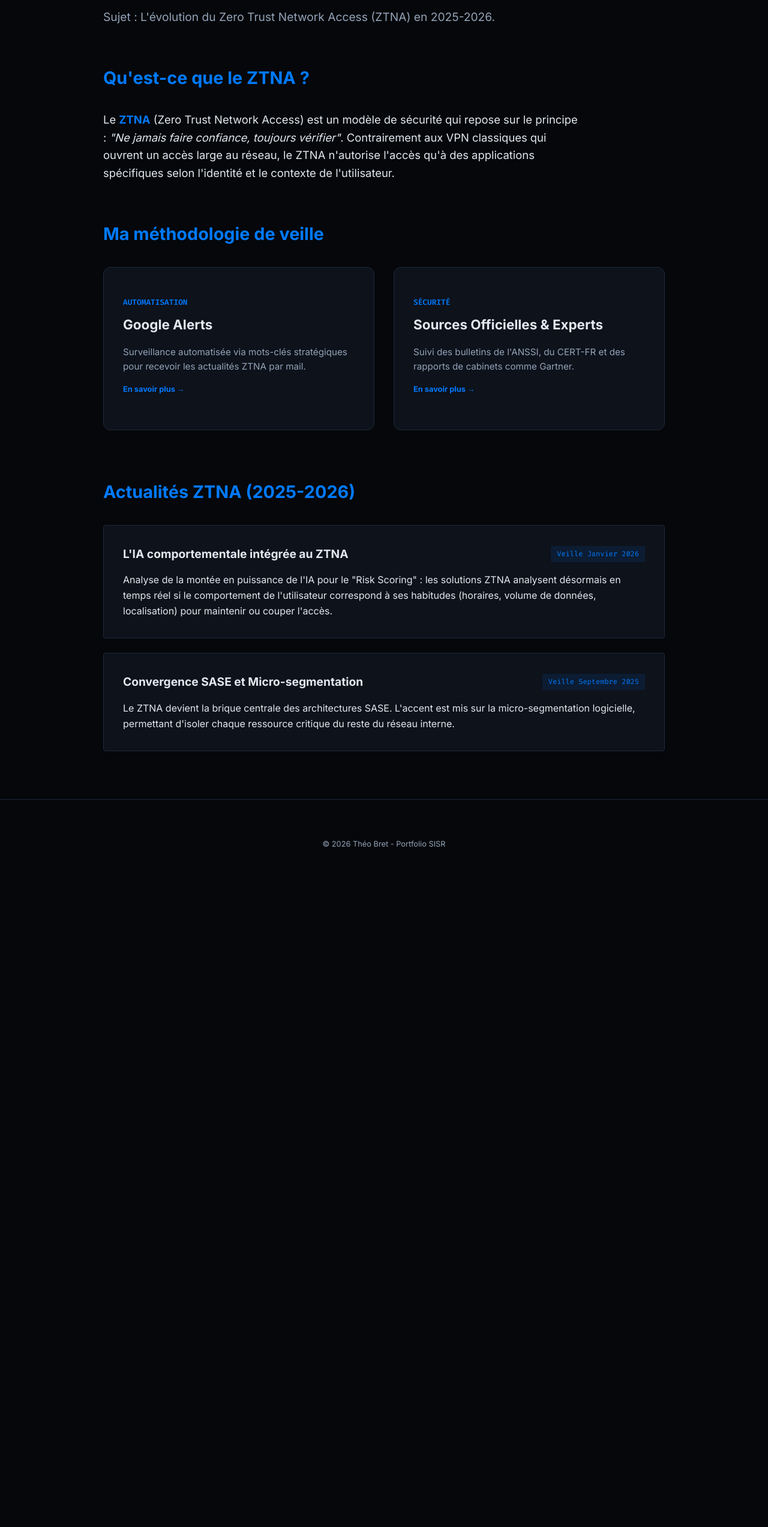
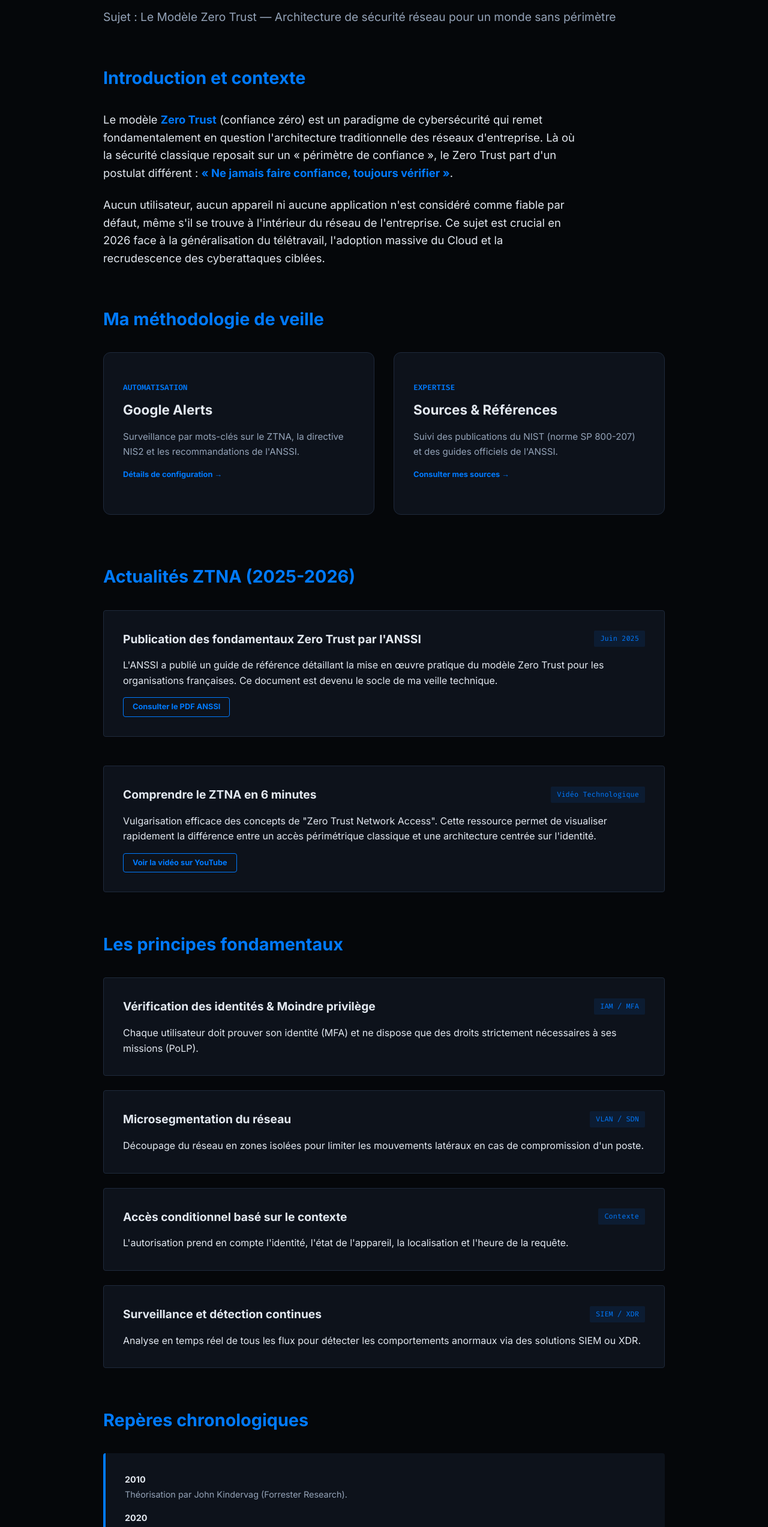
Before and after one commit to theobret/portfolio, a plain HTML site: page veille.html in a window 1280 px wide. Shown: the part 135-2680 px from the top of the page at 60% size. Before the commit the page ends 1617 px from the top, so only its background shows below. Drawn offline with Linux system fonts and the light colour scheme.

Commit message:
maj veille

```diff
--- a/veille.html
+++ b/veille.html
@@ -26,99 +26,158 @@
     <header class="page-header">
         <div class="container">
             <h1>Veille <span>Technologique</span></h1>
-            <p class="subtitle">Sujet : L'évolution du Zero Trust Network Access (ZTNA) en 2025-2026.</p>
+            <p class="subtitle">Sujet : Le Modèle Zero Trust — Architecture de sécurité réseau pour un monde sans périmètre</p>
         </div>
     </header>
 
     <section class="container">
+        <!-- 1. Introduction & Contexte -->
         <div class="bio-content">
-            <h2 class="section-title">Qu'est-ce que le ZTNA ?</h2>
-            <p>Le <strong>ZTNA</strong> (Zero Trust Network Access) est un modèle de sécurité qui repose sur le principe : <em>"Ne jamais faire confiance, toujours vérifier"</em>. Contrairement aux VPN classiques qui ouvrent un accès large au réseau, le ZTNA n'autorise l'accès qu'à des applications spécifiques selon l'identité et le contexte de l'utilisateur.</p>
+            <h2 class="section-title">Introduction et contexte</h2>
+            <p>Le modèle <strong>Zero Trust</strong> (confiance zéro) est un paradigme de cybersécurité qui remet fondamentalement en question l'architecture traditionnelle des réseaux d'entreprise. Là où la sécurité classique reposait sur un « périmètre de confiance », le Zero Trust part d'un postulat différent : <strong>« Ne jamais faire confiance, toujours vérifier »</strong>.</p>
+            <p>Aucun utilisateur, aucun appareil ni aucune application n'est considéré comme fiable par défaut, même s'il se trouve à l'intérieur du réseau de l'entreprise. Ce sujet est crucial en 2026 face à la généralisation du télétravail, l'adoption massive du Cloud et la recrudescence des cyberattaques ciblées.</p>
         </div>
 
+        <!-- 2. Méthodologie interactive -->
         <h2 class="section-title">Ma méthodologie de veille</h2>
         <div class="projects-grid">
-
             <a href="#google-alerts" class="project-card clickable">
                 <div class="project-content">
                     <span class="tag">Automatisation</span>
                     <h3>Google Alerts</h3>
-                    <p>Surveillance automatisée via mots-clés stratégiques pour recevoir les actualités ZTNA par mail. <span>En savoir plus →</span></p>
+                    <p>Surveillance par mots-clés sur le ZTNA, la directive NIS2 et les recommandations de l'ANSSI. <span>Détails de configuration →</span></p>
                 </div>
             </a>
 
             <a href="#sources-officielles" class="project-card clickable">
                 <div class="project-content">
-                    <span class="tag">Sécurité</span>
-                    <h3>Sources Officielles & Experts</h3>
-                    <p>Suivi des bulletins de l'ANSSI, du CERT-FR et des rapports de cabinets comme Gartner. <span>En savoir plus →</span></p>
+                    <span class="tag">Expertise</span>
+                    <h3>Sources & Références</h3>
+                    <p>Suivi des publications du NIST (norme SP 800-207) et des guides officiels de l'ANSSI. <span>Consulter mes sources →</span></p>
                 </div>
             </a>
         </div>
 
+        <!-- Blocs de détails dynamiques -->
         <div class="veille-details">
-
             <div id="google-alerts" class="detail-block">
                 <h2 class="section-title">Focus : Flux via Google Alerts</h2>
                 <article class="mission-item">
                     <div class="mission-header">
-                        <h3>Automatisation du flux d'information</h3>
+                        <h3>Configuration des alertes (2025-2026)</h3>
                         <span class="tech-label">Outil : Google Alerts</span>
                     </div>
                     <div class="mission-body">
-                        <p>Plutôt que d'utiliser un agrégateur classique, j'ai configuré <strong>Google Alerts</strong> pour créer un flux de veille personnalisé directement dans ma boîte mail. Cela me permet de filtrer les publications les plus pertinentes de 2025 et 2026.</p>
-                        <p>Mes requêtes de surveillance incluent :</p>
+                        <p>J'ai configuré un système d'alertes automatisées pour recevoir les dernières actualités sur des termes stratégiques :</p>
                         <ul>
-                            <li><code>"ZTNA" + "Zero Trust Architecture"</code></li>
-                            <li><code>"ZTNA" vs "VPN" + 2026</code></li>
-                            <li><code>"SASE" + "Cybersecurity trends"</code></li>
+                            <li><strong>"ANSSI" + "Zero Trust" :</strong> Pour suivre l'application du guide publié en juin 2025.</li>
+                            <li><strong>"Directive NIS2" + "segmentation réseau" :</strong> Pour l'aspect réglementaire européen.</li>
+                            <li><strong>"ZTNA" + "Cloud Security" :</strong> Pour les évolutions techniques des solutions du marché.</li>
                         </ul>
                     </div>
                 </article>
             </div>
 
             <div id="sources-officielles" class="detail-block">
-                <h2 class="section-title">Focus : Sources Officielles & Experts</h2>
+                <h2 class="section-title">Focus : Références Institutionnelles</h2>
                 <article class="mission-item">
                     <div class="mission-header">
-                        <h3>Expertise et Réglementation</h3>
-                        <span class="tech-label">ANSSI / CERT-FR</span>
+                        <h3>Normes et Guides officiels</h3>
+                        <span class="tech-label">ANSSI / NIST</span>
                     </div>
                     <div class="mission-body">
-                        <p>L'ANSSI reste ma référence pour les recommandations de sécurité. En complément des alertes Google, je consulte manuellement :</p>
+                        <p>Ma veille repose sur des socles théoriques et réglementaires solides :</p>
                         <ul>
-                            <li><strong>Le CERT-FR :</strong> Pour les alertes sur les vulnérabilités des solutions ZTNA/VPN.</li>
-                            <li><strong>Gartner / Forrester :</strong> Pour comprendre le positionnement des leaders du marché (Cloudflare, Zscaler, Fortinet).</li>
-                            <li><strong>Le Monde Informatique :</strong> Pour les études de cas d'entreprises passant au Zero Trust en 2025.</li>
+                            <li><strong>ANSSI :</strong> Guide « Modèle Zero Trust — Les Fondamentaux » (juin 2025).</li>
+                            <li><strong>NIST SP 800-207 :</strong> La norme internationale définissant l'architecture Zero Trust.</li>
+                            <li><strong>Forrester Research :</strong> Les travaux de John Kindervag, fondateur du concept.</li>
                         </ul>
                     </div>
                 </article>
             </div>
-
         </div>
 
+        <!-- 3. Actualités ZTNA -->
         <h2 class="section-title">Actualités ZTNA (2025-2026)</h2>
+        <div class="mission-list" style="margin-bottom: 4rem;">
+            <!-- Carte ANSSI -->
+            <article class="mission-item" style="margin-bottom: 1.5rem;">
+                <div class="mission-header">
+                    <h3>Publication des fondamentaux Zero Trust par l'ANSSI</h3>
+                    <span class="tech-label">Juin 2025</span>
+                </div>
+                <div class="mission-body">
+                    <p>L'ANSSI a publié un guide de référence détaillant la mise en œuvre pratique du modèle Zero Trust pour les organisations françaises. Ce document est devenu le socle de ma veille technique.</p>
+                    <a href="https://messervices.cyber.gouv.fr/documents-guides/anssi-fondamentaux-zero-trust-v1.0.pdf" target="_blank" class="btn-doc" style="margin-top: 15px; display: inline-block; text-decoration: none; padding: 5px 15px; border: 1px solid var(--accent-blue); border-radius: 4px; color: var(--accent-blue); font-size: 0.8rem;">Consulter le PDF ANSSI</a>
+                </div>
+            </article>
+
+            <!-- Carte Vidéo YouTube -->
+            <article class="mission-item">
+                <div class="mission-header">
+                    <h3>Comprendre le ZTNA en 6 minutes</h3>
+                    <span class="tech-label">Vidéo Technologique</span>
+                </div>
+                <div class="mission-body">
+                    <p>Vulgarisation efficace des concepts de "Zero Trust Network Access". Cette ressource permet de visualiser rapidement la différence entre un accès périmétrique classique et une architecture centrée sur l'identité.</p>
+                    <a href="https://www.youtube.com/watch?v=WzXldUDJcak&t=228s" target="_blank" class="btn-doc" style="margin-top: 15px; display: inline-block; text-decoration: none; padding: 5px 15px; border: 1px solid var(--accent-blue); border-radius: 4px; color: var(--accent-blue); font-size: 0.8rem;">Voir la vidéo sur YouTube</a>
+                </div>
+            </article>
+        </div>
+
+        <!-- 4. Contenu de fond : Les 5 Piliers -->
+        <h2 class="section-title">Les principes fondamentaux</h2>
         <div class="mission-list">
             <article class="mission-item">
                 <div class="mission-header">
-                    <h3>L'IA comportementale intégrée au ZTNA</h3>
-                    <span class="tech-label">Veille Janvier 2026</span>
+                    <h3>Vérification des identités & Moindre privilège</h3>
+                    <span class="tech-label">IAM / MFA</span>
                 </div>
                 <div class="mission-body">
-                    <p>Analyse de la montée en puissance de l'IA pour le "Risk Scoring" : les solutions ZTNA analysent désormais en temps réel si le comportement de l'utilisateur correspond à ses habitudes (horaires, volume de données, localisation) pour maintenir ou couper l'accès.</p>
+                    <p>Chaque utilisateur doit prouver son identité (MFA) et ne dispose que des droits strictement nécessaires à ses missions (PoLP).</p>
                 </div>
             </article>
 
             <article class="mission-item">
                 <div class="mission-header">
-                    <h3>Convergence SASE et Micro-segmentation</h3>
-                    <span class="tech-label">Veille Septembre 2025</span>
+                    <h3>Microsegmentation du réseau</h3>
+                    <span class="tech-label">VLAN / SDN</span>
                 </div>
                 <div class="mission-body">
-                    <p>Le ZTNA devient la brique centrale des architectures SASE. L'accent est mis sur la micro-segmentation logicielle, permettant d'isoler chaque ressource critique du reste du réseau interne.</p>
+                    <p>Découpage du réseau en zones isolées pour limiter les mouvements latéraux en cas de compromission d'un poste.</p>
+                </div>
+            </article>
+
+            <article class="mission-item">
+                <div class="mission-header">
+                    <h3>Accès conditionnel basé sur le contexte</h3>
+                    <span class="tech-label">Contexte</span>
+                </div>
+                <div class="mission-body">
+                    <p>L'autorisation prend en compte l'identité, l'état de l'appareil, la localisation et l'heure de la requête.</p>
+                </div>
+            </article>
+
+            <article class="mission-item">
+                <div class="mission-header">
+                    <h3>Surveillance et détection continues</h3>
+                    <span class="tech-label">SIEM / XDR</span>
+                </div>
+                <div class="mission-body">
+                    <p>Analyse en temps réel de tous les flux pour détecter les comportements anormaux via des solutions SIEM ou XDR.</p>
                 </div>
             </article>
         </div>
+
+        <!-- 5. Chronologie -->
+        <h2 class="section-title">Repères chronologiques</h2>
+        <div class="company-details-list">
+            <div class="detail-row"><span>2010</span> Théorisation par John Kindervag (Forrester Research).</div>
+            <div class="detail-row"><span>2020</span> Publication de la norme NIST SP 800-207 et accélération liée au COVID-19.</div>
+            <div class="detail-row"><span>2025</span> Publication du guide ANSSI et mise en conformité NIS2.</div>
+            <div class="detail-row"><span>2026</span> Le Zero Trust devient le standard de référence par défaut pour les SI matures.</div>
+        </div>
+
     </section>
 
     <footer>
```
